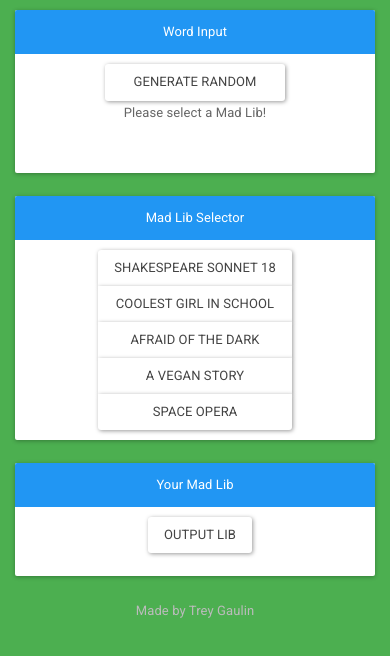
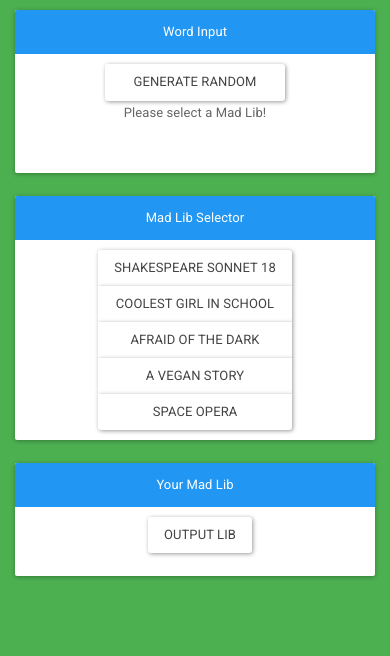
Before and after one commit to BigBadLoser/madLibs, a plain HTML site: page index.html in a window 390 px wide. Drawn offline with nearby package versions, Linux system fonts and the light colour scheme.

Commit message:
removed footer because of issues on mobile that I don't feel like fixing

```diff
--- a/index.html
+++ b/index.html
@@ -54,11 +54,6 @@
         </div>
       </div>
     </div>
-        <footer class="footer">
-      <div class="container text-center">
-        <a href="https://bigbadloser.github.io" class="text-muted">Made by Trey Gaulin</a>
-      </div>
-    </footer>
   </body>
 
 
```
